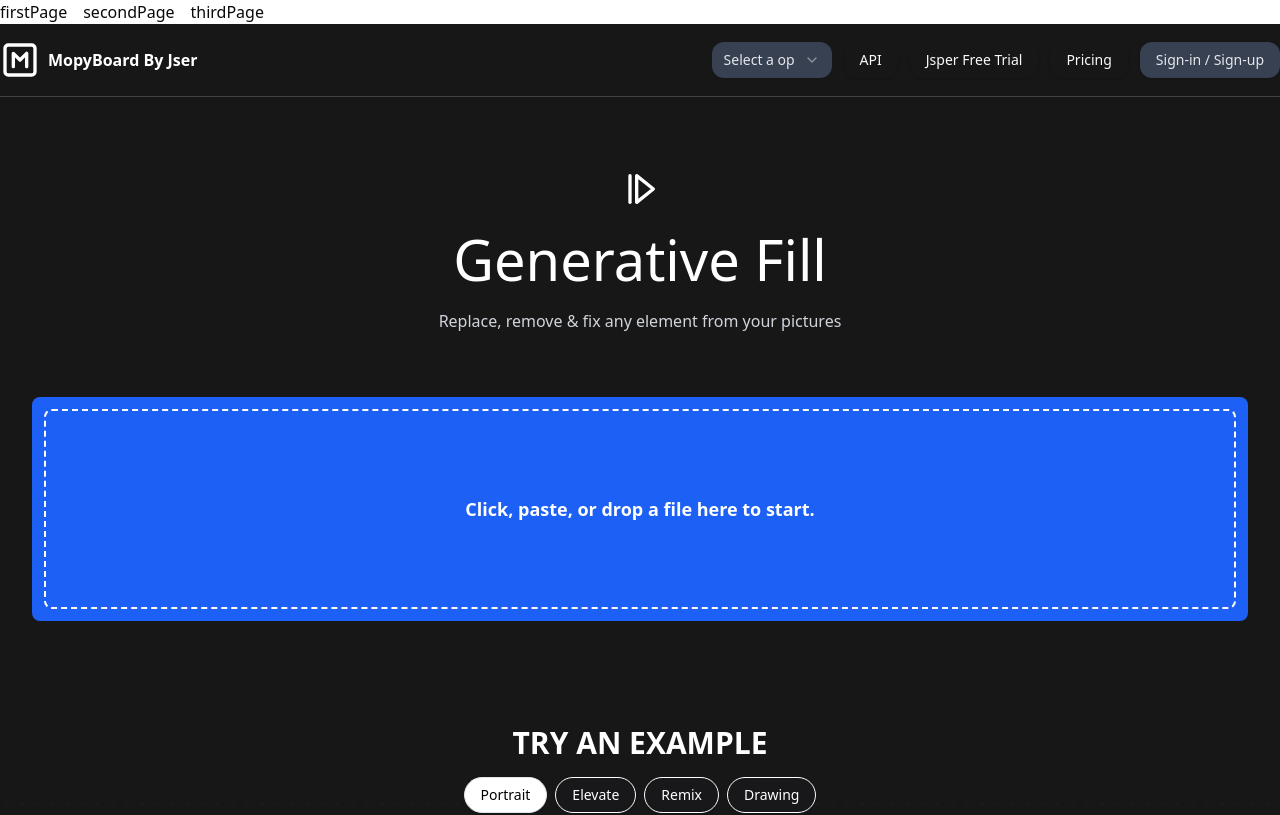
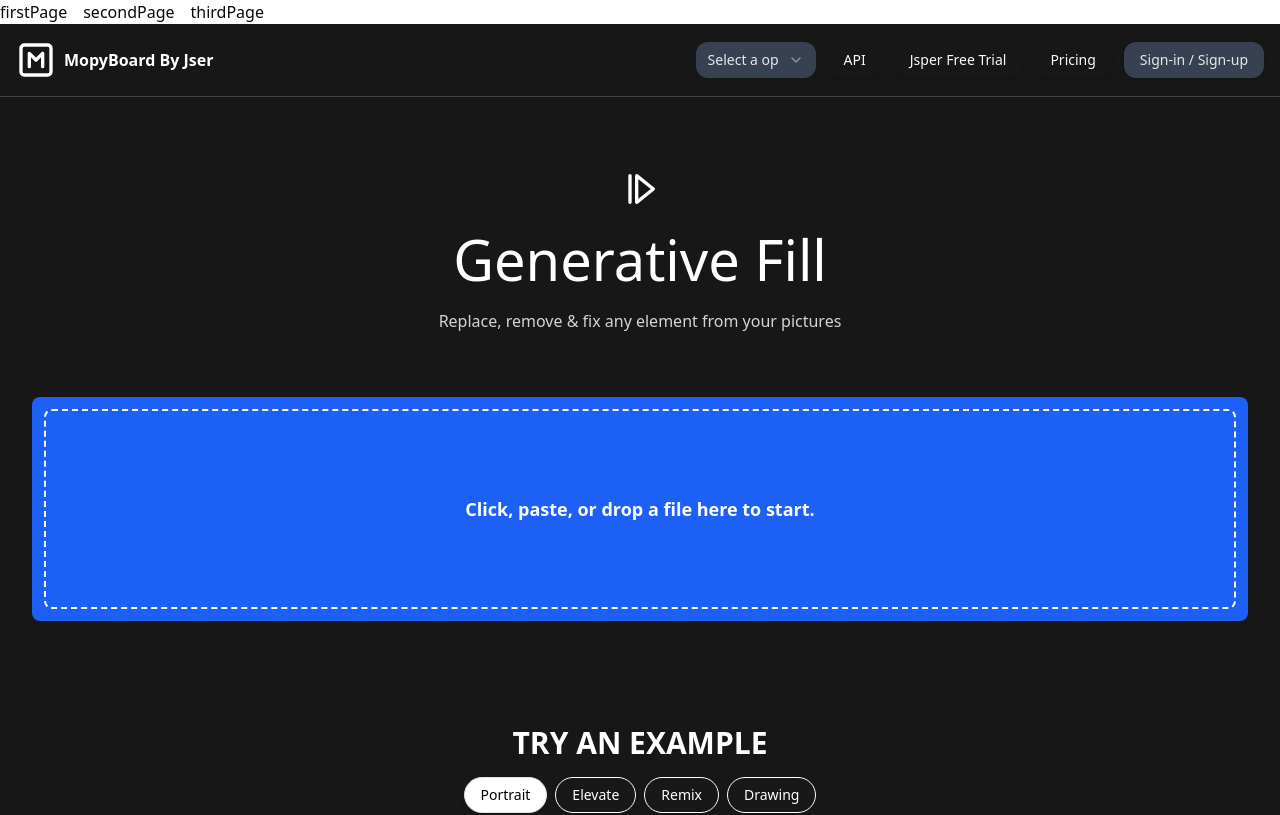
Before and after one commit to hirakroya50/client, a React (Vite) app: page /secondPage in a window 1280 px wide. Shown: the top 815 px of the page. Built offline with nearby package versions, Linux system fonts and the light colour scheme.

Commit message:
header fix

```diff
--- a/src/pages/SecondPage/Index.tsx
+++ b/src/pages/SecondPage/Index.tsx
@@ -6,8 +6,11 @@ import UploadPart from "./_sub-components/UploadPart";
 import { HeaderComponent } from "./_sub-components/HeaderComponent";
 const SecondPage = () => {
   return (
-    <div className="bg-[#171717] text-white">
-      <HeaderComponent />
+    <div className=" text-white bg-[#171717]">
+      <PageContainer className="bg-[#171717] border-b sticky top-0 z-50 border-[#424242]">
+        <HeaderComponent />
+      </PageContainer>
+
       <UploadPart />
 
       <PageContainer className="bg-[#171717]">
--- a/src/pages/SecondPage/_sub-components/HeaderComponent.tsx
+++ b/src/pages/SecondPage/_sub-components/HeaderComponent.tsx
@@ -2,7 +2,7 @@ import { SquareMIcon } from "lucide-react";
 
 export const HeaderComponent = () => {
   return (
-    <div className=" sticky top-0 z-20 flex items-center justify-between w-full  text-white bg-[#171717] py-4 border-b border-[#424242]">
+    <div className="  flex items-center justify-between w-full  text-white bg-[#171717] ">
       <p className="font-bold flex gap-2 items-center">
         <span>
           <SquareMIcon className="h-10 w-10" />
```
